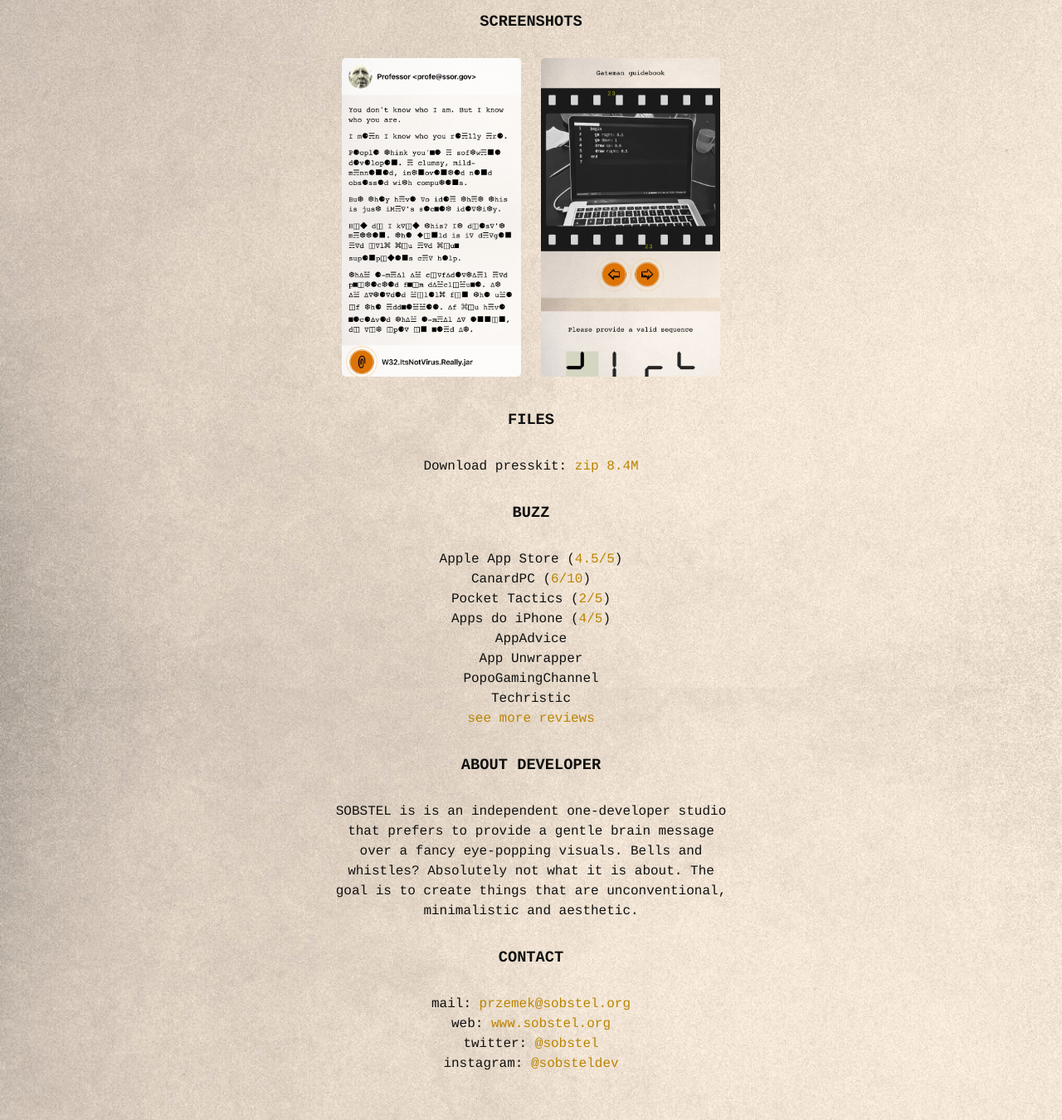
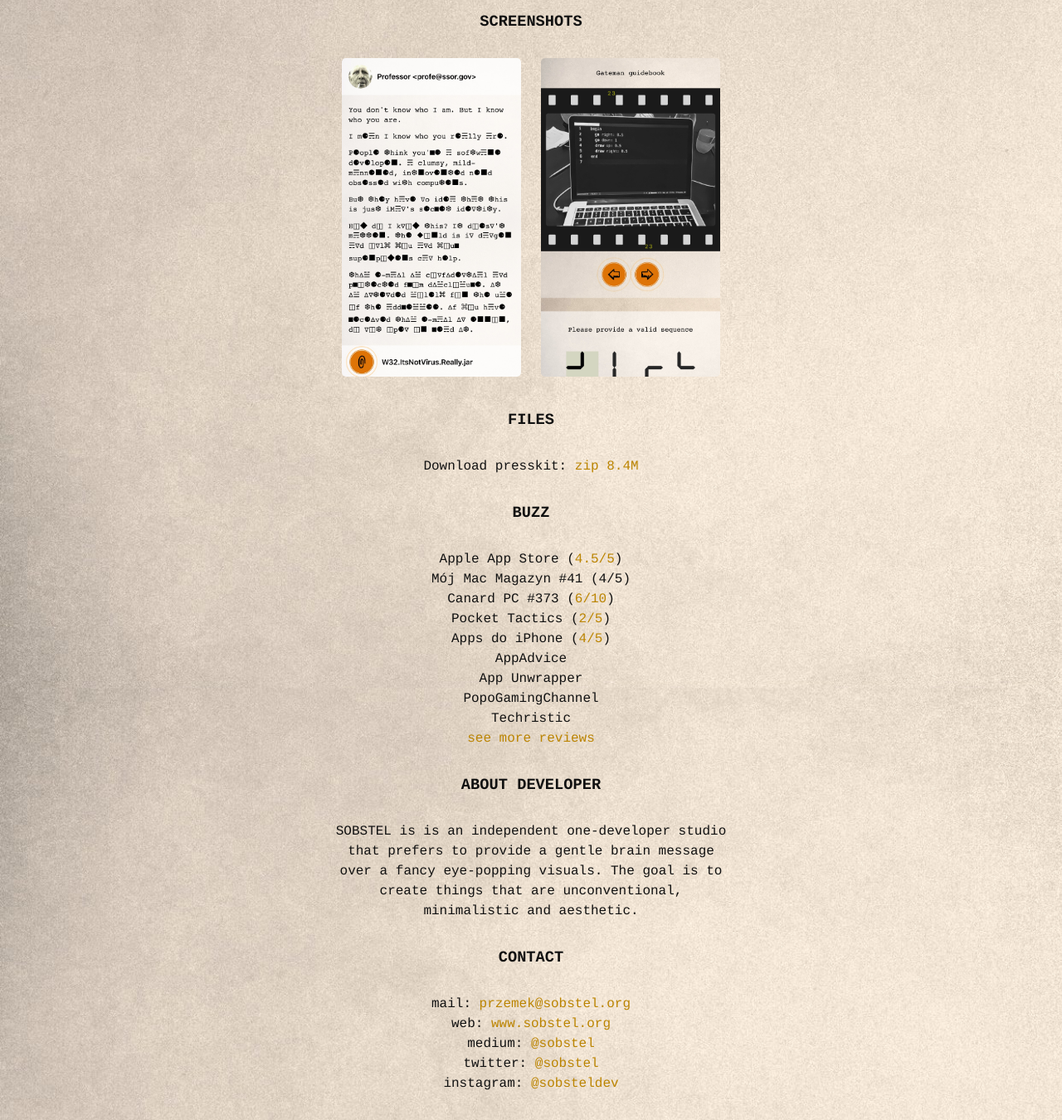
Before and after one commit to sobstel/sobstel.github.com, a Jekyll site: the page built from hydropuzzle/press.md, in a window 1280 px wide and 1400 px high, scrolled down 1388 px, cut to the strip 50-1400 px from the top of the window. Shown: the whole strip at 83% size. Built offline with Jekyll 4.4.1, drawn with Linux system fonts in a browser that asks for light colours.

```diff
--- a/hydropuzzle/press.md
+++ b/hydropuzzle/press.md
@@ -48,7 +48,8 @@
 ### BUZZ
 
 Apple App Store ([4.5/5](/hydropuzzle/reviews))<br>
-CanardPC ([6/10](/hydropuzzle/reviews/canardpc/))<br>
+Mój Mac Magazyn #41 (4/5)<br>
+Canard PC #373 ([6/10](/hydropuzzle/reviews/canardpc/))<br>
 Pocket Tactics ([2/5](https://www.pockettactics.com/reviews/review-hydropuzzle/))<br>
 Apps do iPhone ([4/5](/hydropuzzle/reviews/appsdoiphone/))<br>
 AppAdvice<br>
@@ -59,11 +60,12 @@
 
 ### ABOUT DEVELOPER
 
-SOBSTEL is is an independent one-developer studio that prefers to provide a gentle brain message over a fancy eye-popping visuals. Bells and whistles? Absolutely not what it is about. The goal is to create things that are unconventional, minimalistic and aesthetic.
+SOBSTEL is is an independent one-developer studio that prefers to provide a gentle brain message over a fancy eye-popping visuals. The goal is to create things that are unconventional, minimalistic and aesthetic.
 
 ### CONTACT
 
 mail: [przemek@sobstel.org](mailto:przemek@sobstel.org)<br>
 web: [www.sobstel.org](//www.sobstel.org/) <br>
+medium: [@sobstel](//medium.com/@sobstel)<br>
 twitter: [@sobstel](//twitter.com/sobstel)<br>
 instagram: [@sobsteldev](//www.instagram.com/sobsteldev/)<br>
--- a/index.html
+++ b/index.html
@@ -111,7 +111,7 @@
 
 <p>{% assign popular_repos = site.data.popular_repos | sort: 'stargazers_count' | reverse %}
 {% for repo in popular_repos %}
-<strong>{{ repo.name }}</strong> <a href="{{ repo.html_url }}" title="{{ repo.name }}">source</a><br />
+<strong>{{ repo.name }}</strong> <a href="{{ repo.html_url }}" title="{{ repo.name }}" target="_blank">source</a><br />
 {{ repo.description }}</p>
 
 <p>{% endfor %}</p>
```
Also changed, not shown: _data/hydropuzzle_repos.yml (+6 -6 lines), hydropuzzle/reviews.md (+2 -1 lines), 1 other file.
